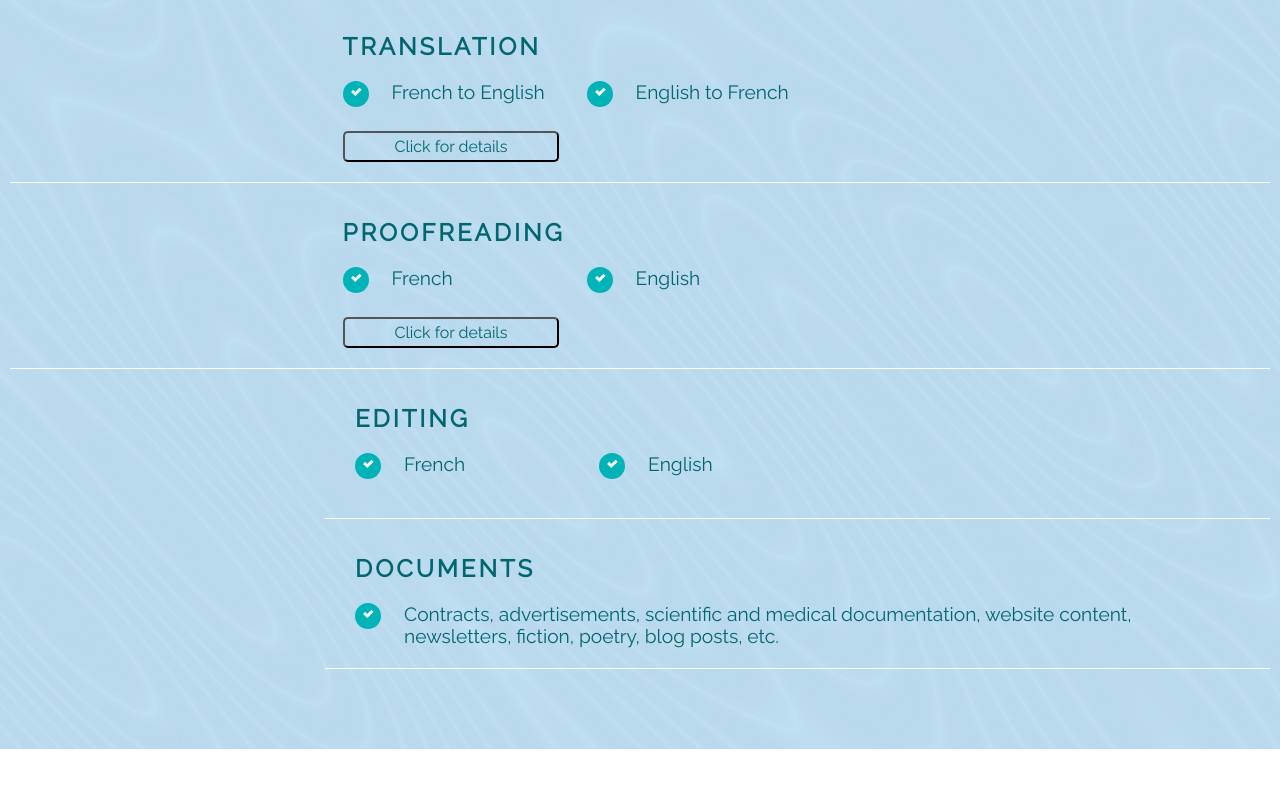
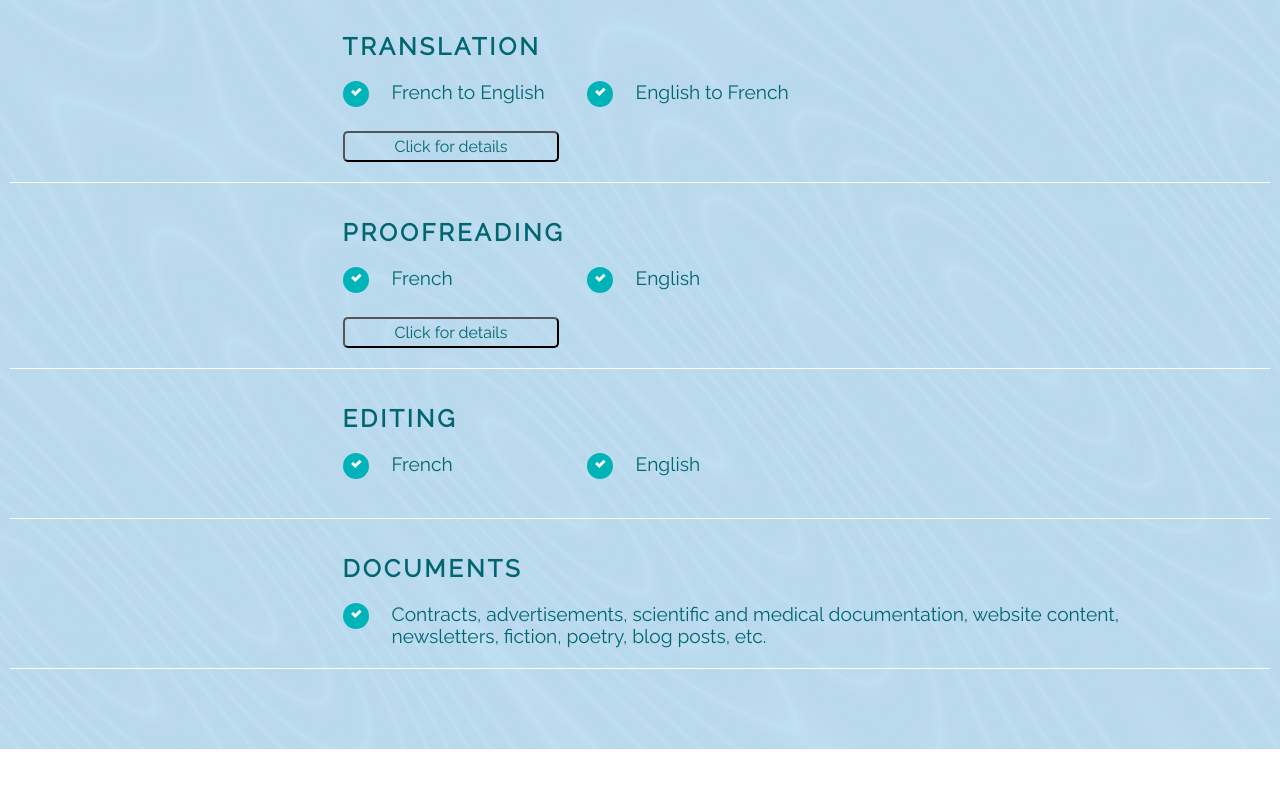
Before and after one commit to danamn/Translation-Services-Website, a plain HTML site: page index.html in a window 1280 px wide. Shown: the part 1995-2782 px from the top of the page. Drawn offline with nearby package versions, Linux system fonts and the light colour scheme.

Commit message:
correct services divs bottom border

```diff
--- a/index.html
+++ b/index.html
@@ -113,15 +113,19 @@
 		      	<button type="button" class="services-button"> <span class="btn-text">Click for details</span>  </button>
 		      </div>
 
-		      <div class='service-wrapper service-info-displayed'>
+		      <div class='service-wrapper '>
+		      <div class= 'service-info-displayed'>
 		      	<p class="service-title"> editing </p>
 		      	<p class="service-details"> <span class="checkmark"></span> <span class="service-details-span">French </span></p>
 		      	<p class="service-details"> <span class="checkmark"></span> <span class="service-details-span">English</span></p>
 		      </div>
+		      </div>
 
-	    	<div class='service-wrapper service-info-displayed'>
+	    	<div class='service-wrapper '>
+	    	<div class="service-info-displayed">
 		      	<p class="service-title"> documents </p>
 		      	<p class="service-details"> <span class="checkmark"></span> <span class="service-details-span">Contracts, advertisements, scientific and medical documentation, website content, newsletters, fiction, poetry, blog posts, etc.  </span></p>
+		      </div>
 		      </div>
 
 
```
